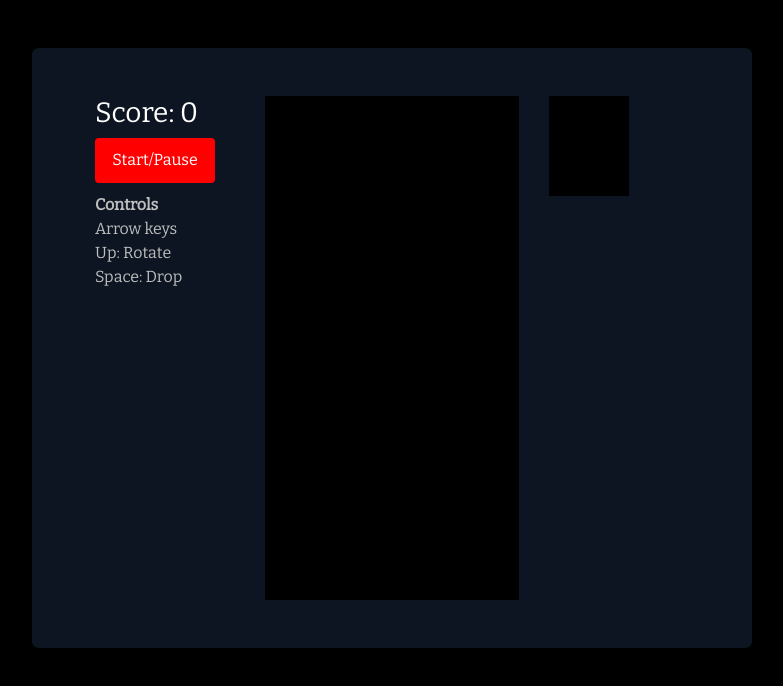
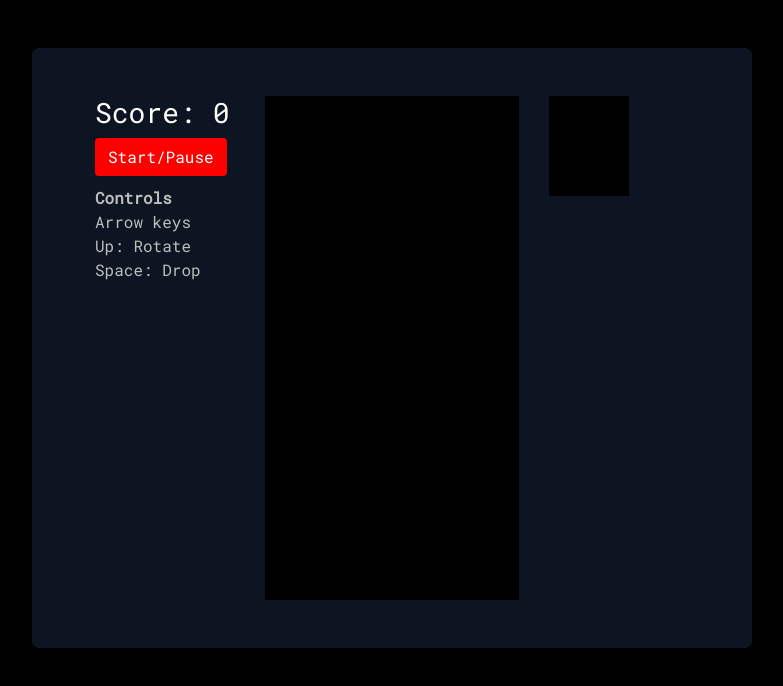
Before and after one commit to isascollo/site2.0, a plain HTML site: page Tetris.html in a window 1280 px wide. Shown: the whole page, without its empty margins (248-1031 px from the left). Drawn offline with nearby package versions, Linux system fonts and the light colour scheme.

Commit message:
fixed app.js

```diff
--- a/Tetris.html
+++ b/Tetris.html
@@ -5,6 +5,7 @@
     <meta name="viewport" content="width=device-width, initial-scale=1">
     <title>Isa Scollo - Tetris</title>
     <link rel="stylesheet" href="https://stackpath.bootstrapcdn.com/bootstrap/4.3.1/css/bootstrap.min.css">
+    <script src="app.js" charset="utf-8"></script>
     <script src="https://ajax.googleapis.com/ajax/libs/jquery/3.3.1/jquery.min.js"></script>
     <script src="https://cdnjs.cloudflare.com/ajax/libs/popper.js/1.12.9/umd/popper.min.js"></script>
     <script src="https://maxcdn.bootstrapcdn.com/bootstrap/4.0.0/js/bootstrap.min.js"></script>
--- a/style.css
+++ b/style.css
@@ -1,8 +1,8 @@
-@import url('https://fonts.googleapis.com/css2?family=Bitter&display=swap');
+@import url('https://fonts.googleapis.com/css2?family=Roboto+Mono&display=swap');
 
 html, body {
   background-color: #e6e6e6;
-  font-family: 'Bitter', serif;
+  font-family: 'Roboto Mono', monospace;
   columns: #222;
 }
 .bback {
@@ -60,8 +60,6 @@ html, body {
 .btn{
   background-color: #3f8c76;
   color: white;
-  width: 120px;
-  height: 45px;
 }
 
 .btn:hover {
```
